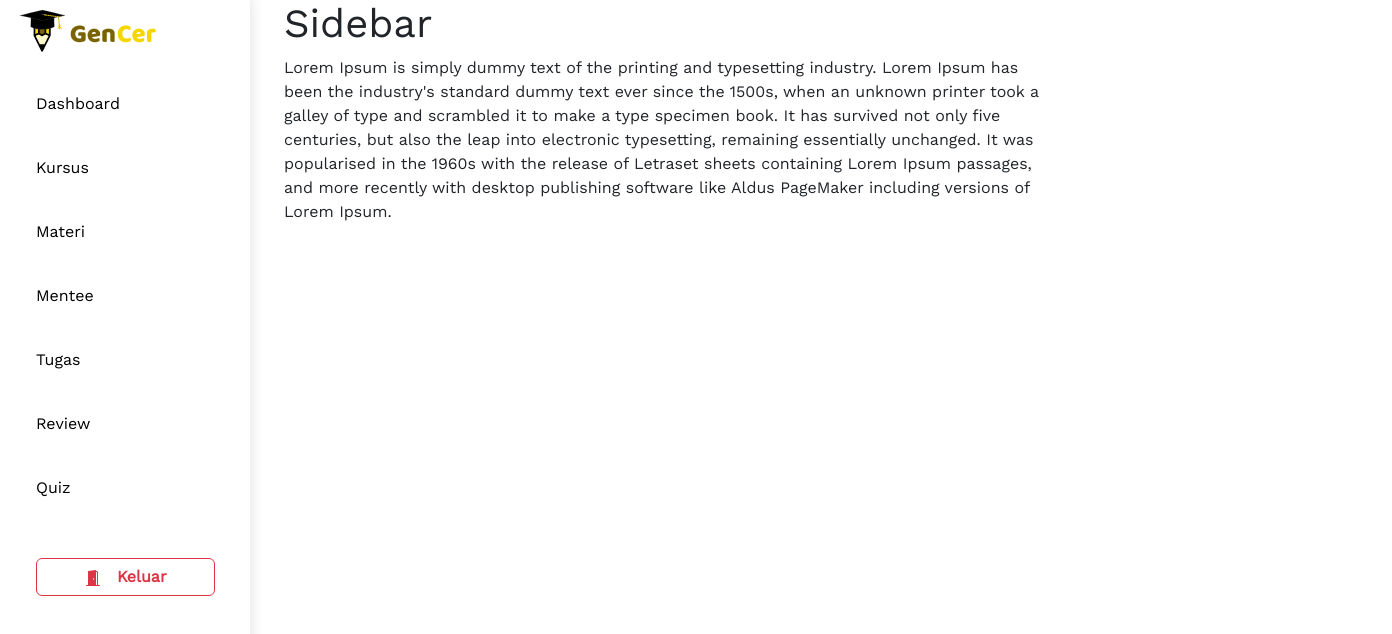
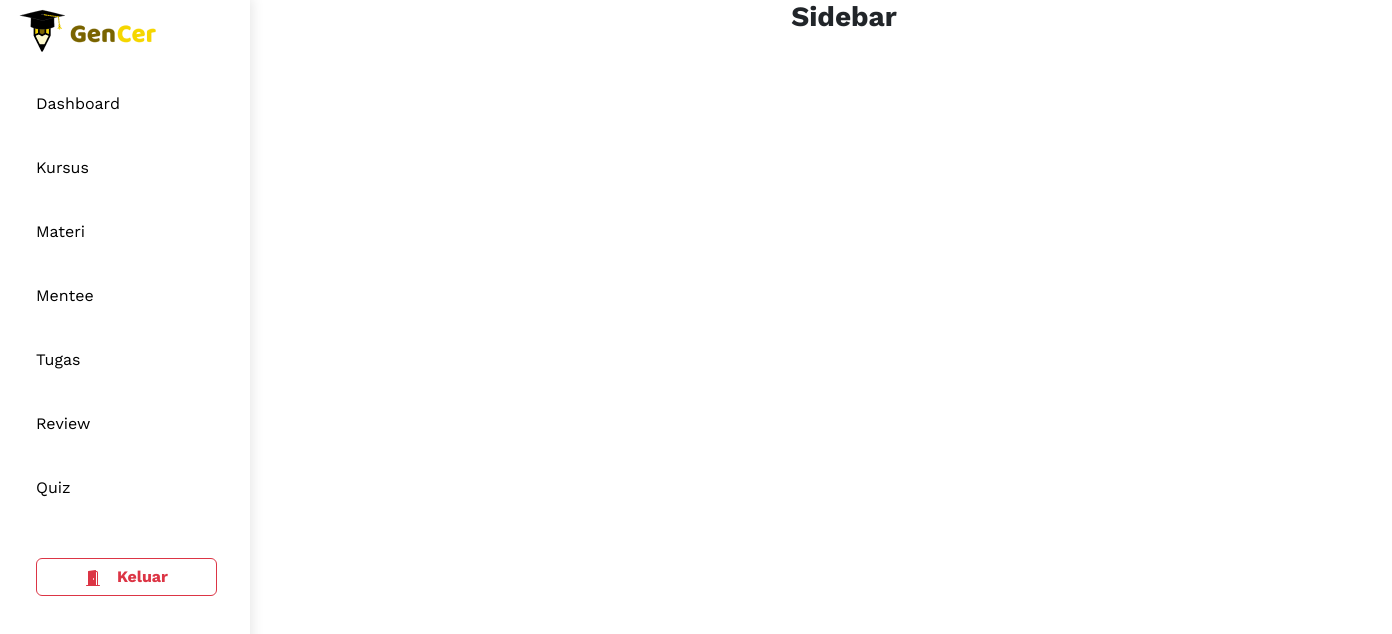
Before and after one commit to Capstone-Project-19-LMS/React, a React (Create React App) app: page / in a window 1280 px wide. Shown: the top 634 px of the page, 1392 px wide, since content can reach past the window. Built offline with nearby package versions, Linux system fonts and the light colour scheme.

Commit message:
update sidebar

```diff
--- a/src/component/Sidebar/Sidebar.css
+++ b/src/component/Sidebar/Sidebar.css
@@ -1,4 +1,5 @@
 @import url("https://fonts.googleapis.com/css2?family=Work+Sans&display=swap");
+@import url('https://fonts.googleapis.com/css2?family=Work+Sans:wght@700&display=swap');
 /* Toggle Styles */
 
 #wrapper {
@@ -74,13 +75,18 @@
   color: #fff !important;
   width: 200px;
   height: 40px;
-  background: #f5d500;
+  background: #2b2b29;
   border-radius: 4px;
 }
 
 .sidebar-nav li .nav-link:active,
 .sidebar-nav li .nav-link:focus {
   text-decoration: none;
+  color: #fff !important;
+  width: 200px;
+  height: 40px;
+  background: #f5d500;
+  border-radius: 4px;
 }
 
 .sidebar-nav > .sidebar-brand {
@@ -101,7 +107,9 @@
 .content {
   font-family: "Work Sans", sans-serif;;
   margin-left: 260px;
-  width: 800px;
+  width: 1120px;
+  position: absolute;
+  display:inline-block
 }
 
 @media (min-width: 768px) {
--- a/src/component/Sidebar/Sidebar.js
+++ b/src/component/Sidebar/Sidebar.js
@@ -21,42 +21,48 @@ const Sidebar = () => {
               </span>
             </Link>
             <li className="nav-item">
-              <Link to="/das" className="nav-link text-black ms-3 my-4">
+              <Link to="/dashboard" className="nav-link text-black ms-3 my-4">
                 Dashboard
               </Link>
             </li>
             <li className="nav-item">
-              <Link to="/kur" className="nav-link text-black ms-3 my-4">
+              <Link to="/kursus" className="nav-link text-black ms-3 my-4">
                 Kursus
               </Link>
             </li>
             <li className="nav-item">
-              <Link to="/mat" className="nav-link text-black ms-3 my-4">
+              <Link to="/materi" className="nav-link text-black ms-3 my-4">
                 Materi
               </Link>
             </li>
             <li className="nav-item">
-              <Link to="/men" className="nav-link text-black ms-3 my-4">
+              <Link to="/mentee" className="nav-link text-black ms-3 my-4">
                 Mentee
               </Link>
             </li>
             <li className="nav-item">
-              <Link to="/tu" className="nav-link text-black ms-3 my-4">
+              <Link to="/tugas" className="nav-link text-black ms-3 my-4">
                 Tugas
               </Link>
             </li>
             <li className="nav-item">
-              <Link to="/re" className="nav-link text-black ms-3 my-4">
+              <Link to="/review" className="nav-link text-black ms-3 my-4">
                 Review
               </Link>
             </li>
             <li className="nav-item">
-              <Link to="#" className="nav-link text-black ms-3 mt-4 mb-5">
+              <Link to="quiz" className="nav-link text-black ms-3 mt-4 mb-5">
                 Quiz
               </Link>
             </li>
             <li className="nav-item">
-            <button type="button" className="btn btn-outline-danger ms-3 px-5"><BsFillDoorOpenFill/><span className="ms-3 fw-bold">Keluar</span></button>
+              <button
+                type="button"
+                className="btn btn-outline-danger ms-3 px-5"
+              >
+                <BsFillDoorOpenFill />
+                <span className="ms-3 fw-bold">Keluar</span>
+              </button>
             </li>
           </ul>
         </div>
@@ -68,10 +74,10 @@ const Sidebar = () => {
         <div className="container-fluid">
           <div className="row">
             <div className="content">
-              <h1>Sidebar</h1>
-              <p>
-              Lorem Ipsum is simply dummy text of the printing and typesetting industry. Lorem Ipsum has been the industry's standard dummy text ever since the 1500s, when an unknown printer took a galley of type and scrambled it to make a type specimen book. It has survived not only five centuries, but also the leap into electronic typesetting, remaining essentially unchanged. It was popularised in the 1960s with the release of Letraset sheets containing Lorem Ipsum passages, and more recently with desktop publishing software like Aldus PageMaker including versions of Lorem Ipsum.
-              </p>
+              <div className="heading"></div>
+              <h3 className="fw-bold text-center heading ms-4">
+                Sidebar
+              </h3>
             </div>
           </div>
         </div>
```
